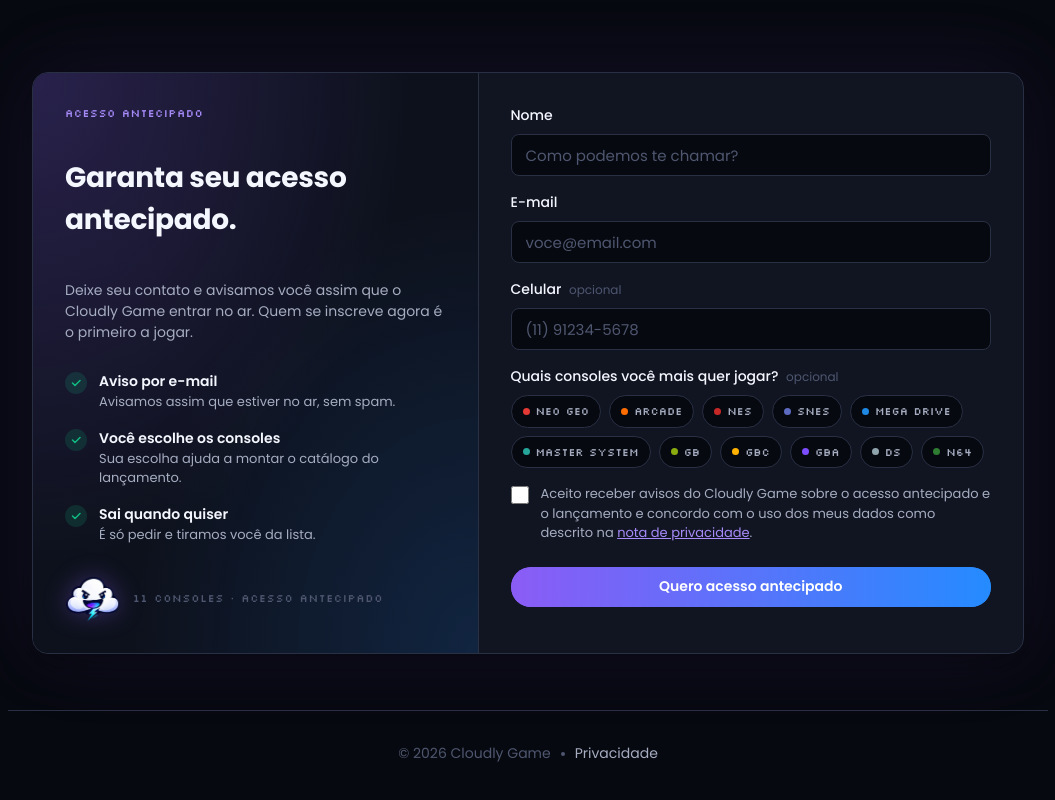
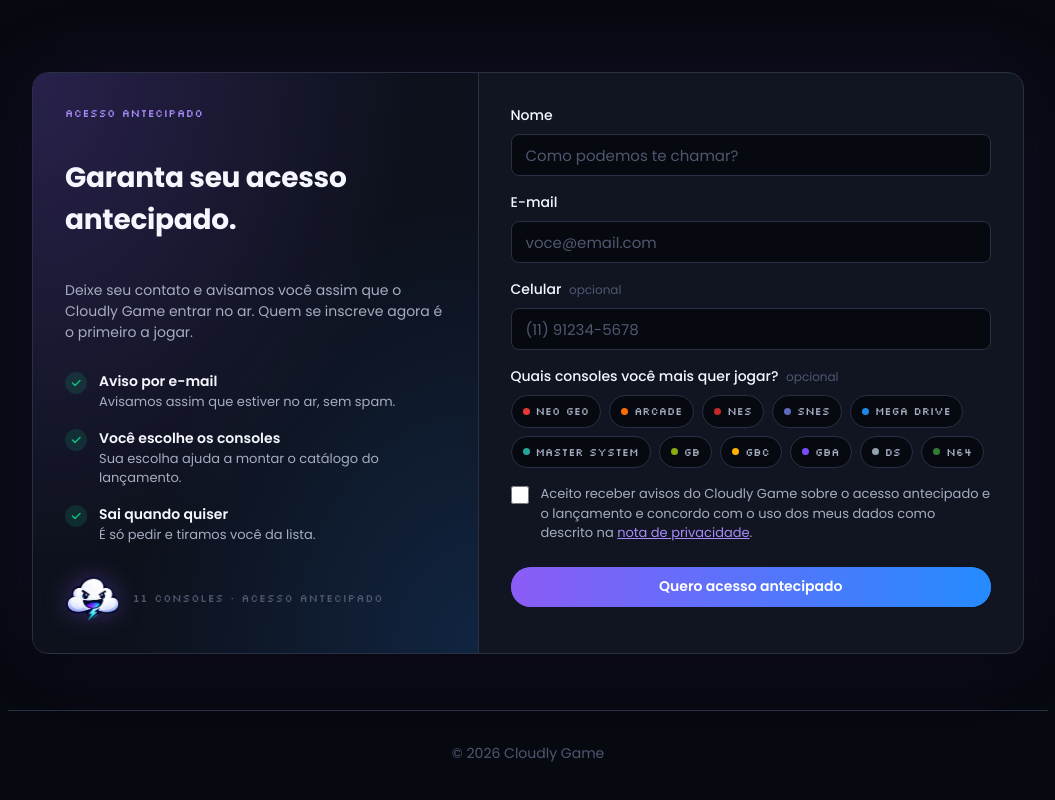
Before and after one commit to id0ubl3g/cloudly-game-landing-page, a plain HTML site: page index.html in a window 1280 px wide. Shown: the part 2450-3250 px from the top of the page, without its empty margins (112-1167 px from the left). Drawn offline with Linux system fonts and the light colour scheme.

Commit message:
chore: remove the privacy link from the footer

```diff
--- a/index.html
+++ b/index.html
@@ -273,7 +273,6 @@
 
     <footer class="footer">
       <span>© <span id="year"></span> Cloudly Game</span>
-      <a href="#privacidade" data-open-privacy>Privacidade</a>
     </footer>
 
     <dialog class="modal" id="privacidade" aria-labelledby="privacy-title">
--- a/styles.css
+++ b/styles.css
@@ -1178,21 +1178,6 @@ input[aria-invalid='true'] { border-color: var(--danger); }
   text-align: center;
 }
 
-.footer a { color: var(--text-muted); text-decoration: none; transition: color 0.2s ease; }
-
-.footer a:hover { color: var(--text); }
-
-.footer a::before {
-  content: '';
-  display: inline-block;
-  width: 4px;
-  height: 4px;
-  margin-right: 10px;
-  border-radius: 9999px;
-  background: var(--text-faint);
-  vertical-align: middle;
-}
-
 /* Privacy popup */
 
 .modal {
```
Also changed, not shown: 1 other file.
